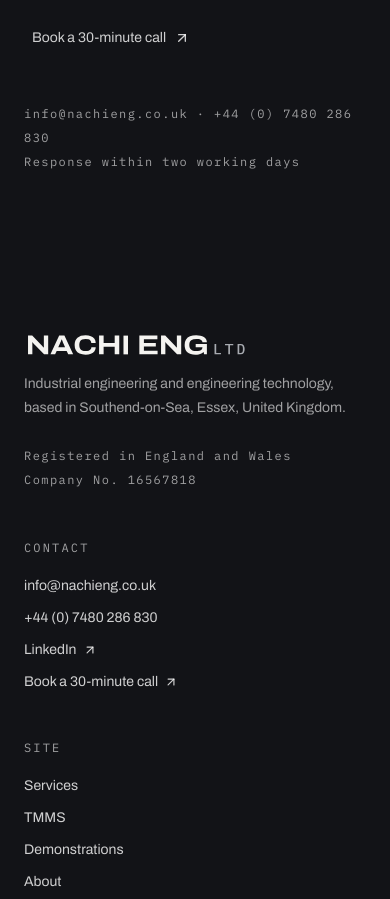
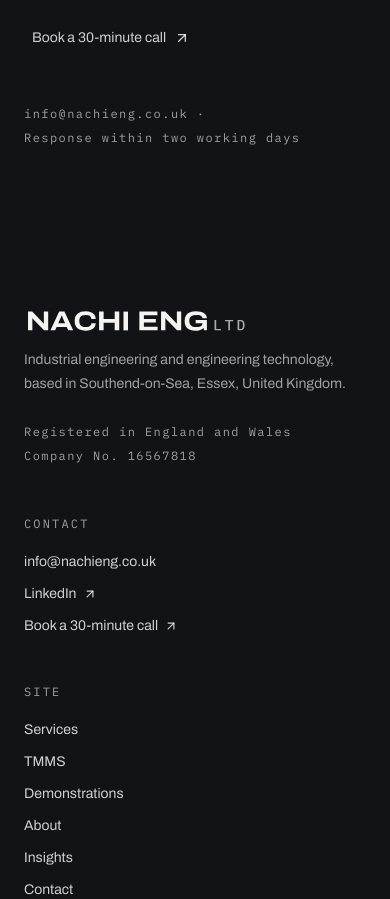
Before and after one commit to Godswill93/nachieng-website, a React (Create React App) app in the folder frontend/: page /about in a window 390 px wide. Shown: the part 3084-3983 px from the top of the page. Built offline with nearby package versions, Linux system fonts and the light colour scheme.

Commit message:
Remove personal phone from site content

```diff
--- a/frontend/src/content/site.js
+++ b/frontend/src/content/site.js
@@ -6,8 +6,6 @@ export const COMPANY = {
     location: "Southend-on-Sea, Essex, United Kingdom",
     serviceArea: "London, Essex and the wider South East, with UK projects considered by agreement",
     email: "info@nachieng.co.uk",
-    phoneDisplay: "+44 (0) 7480 286 830",
-    phoneHref: "tel:+447480286830",
     linkedin: "https://www.linkedin.com/company/nachi-eng-ltd",
     calendly: "https://calendly.com/godswill-nachieng/30min",
     responseCommitment: "within two working days",
```
